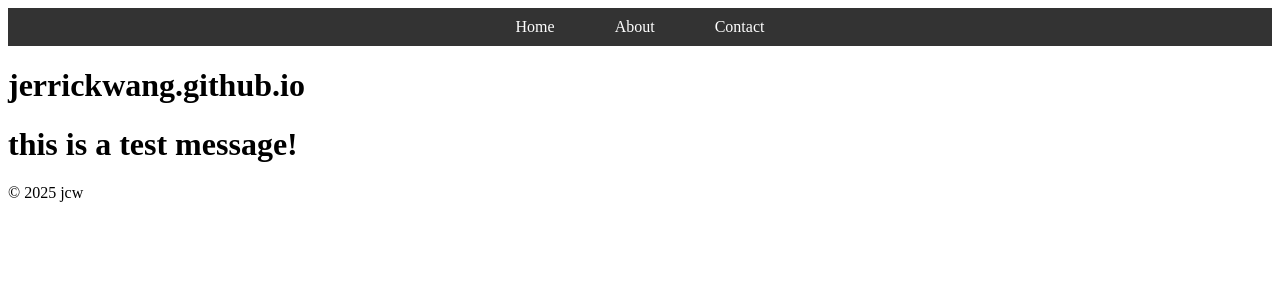
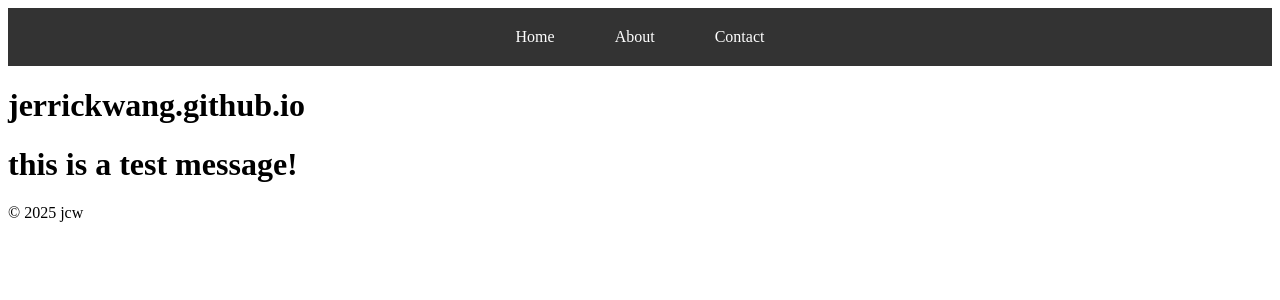
Before and after one commit to jerrickwang/jerrickwang.github.io, a Jekyll site: the page built from index.md, in a window 1280 px wide. Shown: the top 300 px of the page. Built offline with Jekyll 4.4.1, drawn with Linux system fonts in a browser that asks for light colours; our own code applies the rules of GitHub Pages for plain Markdown files.

Commit message:
Update style.css

```diff
--- a/assets/css/style.css
+++ b/assets/css/style.css
@@ -1,10 +1,19 @@
+nav {
+  text-align: center;
+  background: #333;
+  width: 100%;
+  padding: 10px 0;
+  position: sticky;
+  top: 0;
+  z-index: 1000;
+}
+
 nav ul {
   display: flex;
   justify-content: center;
   list-style: none;
   padding: 0;
   margin: 0;
-  background: #333;
 }
 
 nav ul li {
@@ -16,6 +25,7 @@
   color: #fff;
   padding: 10px 15px;
   display: block;
+  transition: background 0.3s ease;
 }
 
 nav ul li a:hover {
```
